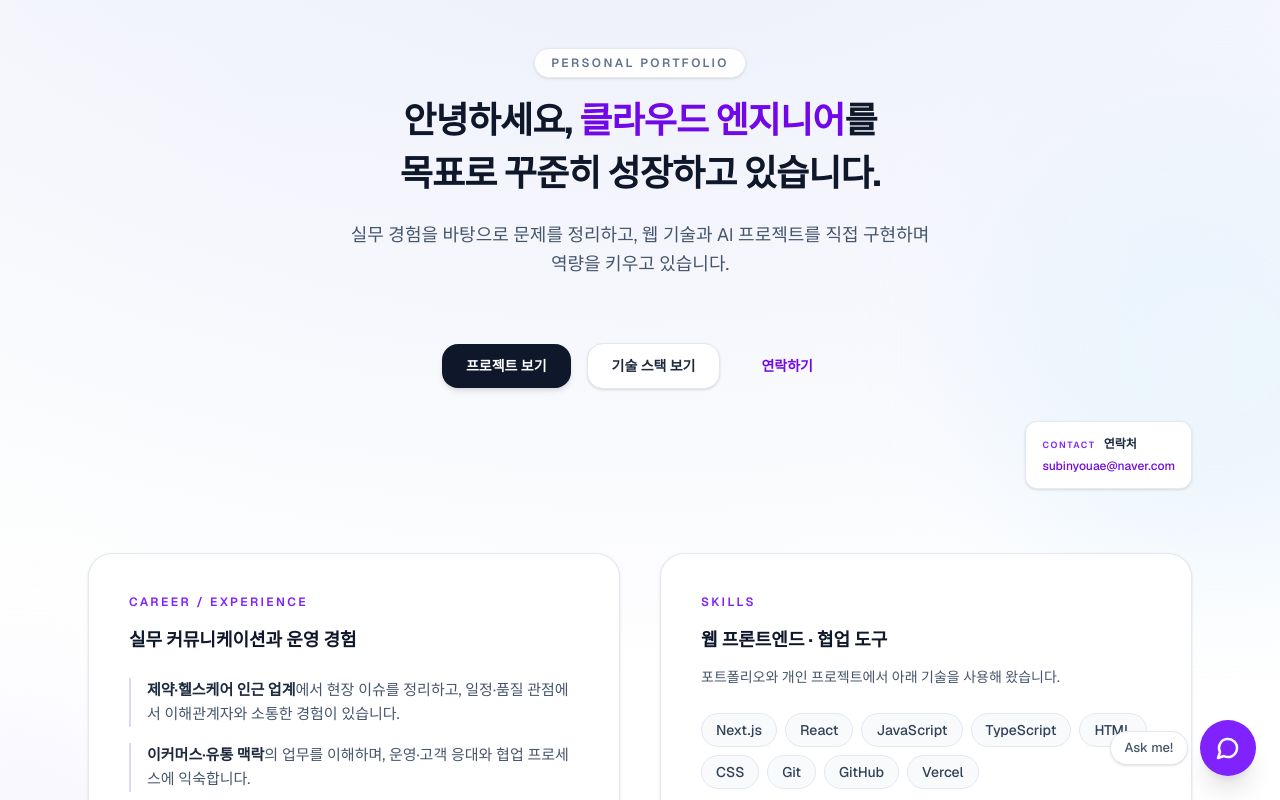
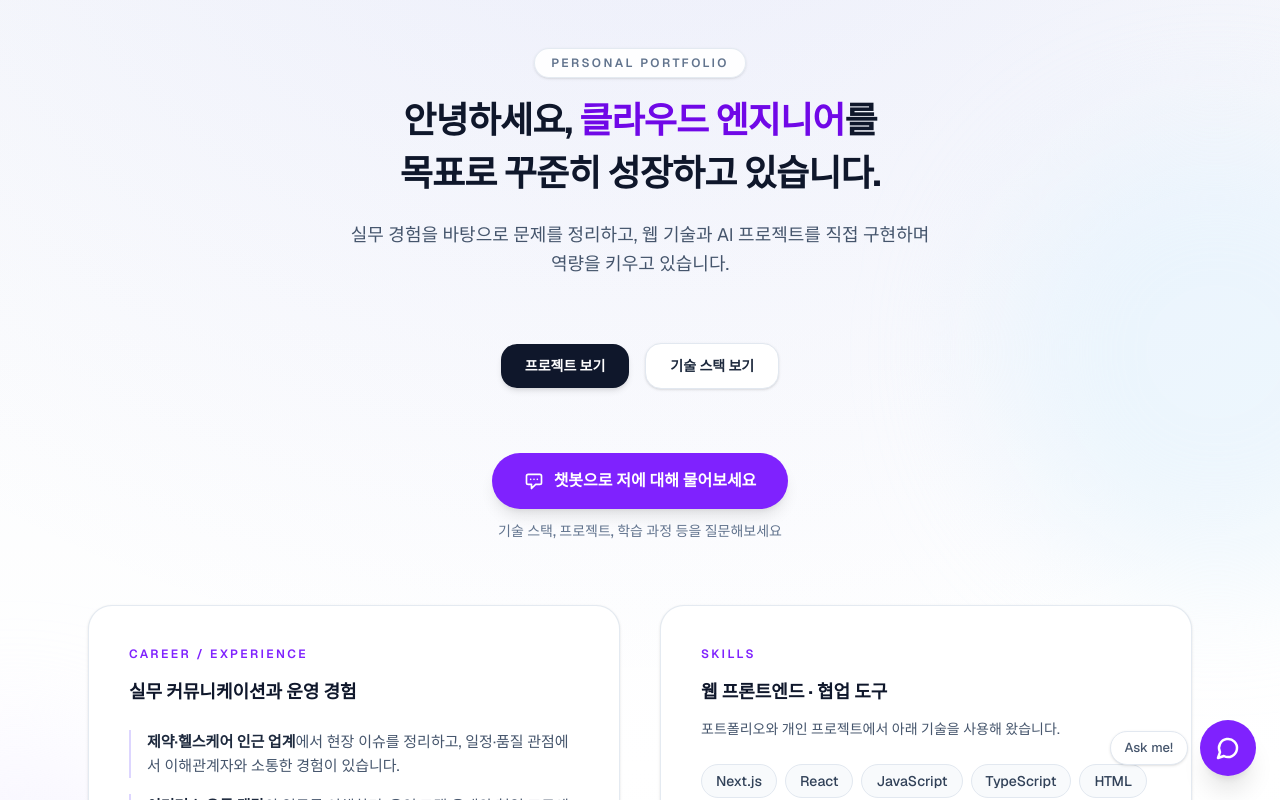
Before and after one commit to Journey910/next-test, a Next.js app: page / in a window 1280 px wide. Shown: the top 800 px of the page. Built offline with nearby package versions, Linux system fonts and the light colour scheme.

Commit message:
챗봇 멘트 수정정

```diff
--- a/app/page.tsx
+++ b/app/page.tsx
@@ -128,33 +128,21 @@ export default function Home() {
             >
               기술 스택 보기
             </a>
-            <a
-              href="#contact"
-              className="inline-flex rounded-2xl border border-transparent px-6 py-3 text-sm font-semibold text-violet-700 underline-offset-4 transition hover:underline"
+          </nav>
+
+          <div className="mt-8 flex flex-col items-center justify-center">
+            <button
+              onClick={() => setIsChatOpen(true)}
+              className="group relative inline-flex items-center justify-center gap-2.5 rounded-full bg-violet-600 px-6 py-3.5 sm:px-8 sm:py-4 text-sm sm:text-base font-semibold text-white shadow-lg transition-all duration-300 hover:-translate-y-1 hover:bg-violet-700 hover:shadow-violet-500/30 focus:outline-none focus:ring-4 focus:ring-violet-500/30"
             >
-              연락하기
-            </a>
-          </nav>
-          <div
-            id="contact"
-            className="scroll-mt-24 flex w-full justify-center lg:justify-end"
-          >
-            <div className="shrink-0 rounded-xl border border-slate-200/90 bg-white px-4 py-3 shadow-sm sm:max-w-xs sm:px-4 sm:py-3.5">
-              <div className="flex flex-wrap items-baseline gap-x-2 gap-y-0.5">
-                <span className="text-[9px] font-semibold uppercase tracking-[0.18em] text-violet-600">
-                  Contact
-                </span>
-                <span className="text-xs font-semibold text-slate-800">
-                  연락처
-                </span>
-              </div>
-              <a
-                href="mailto:subinyouae@naver.com"
-                className="mt-1.5 block break-all text-xs font-medium text-violet-700 underline-offset-2 transition hover:underline"
-              >
-                subinyouae@naver.com
-              </a>
-            </div>
+              <svg className="h-5 w-5 transition-transform group-hover:scale-110" fill="none" viewBox="0 0 24 24" stroke="currentColor" strokeWidth="2">
+                <path strokeLinecap="round" strokeLinejoin="round" d="M8 10h.01M12 10h.01M16 10h.01M9 16H5a2 2 0 01-2-2V6a2 2 0 012-2h14a2 2 0 012 2v8a2 2 0 01-2 2h-5l-5 5v-5z" />
+              </svg>
+              <span>챗봇으로 저에 대해 물어보세요</span>
+            </button>
+            <p className="mt-3 text-xs sm:text-sm font-medium text-slate-500">
+              기술 스택, 프로젝트, 학습 과정 등을 질문해보세요
+            </p>
           </div>
         </div>
 
@@ -273,11 +261,18 @@ export default function Home() {
         <p>© {new Date().getFullYear()} 김지현 · 개인 포트폴리오</p>
       </footer>
 
+      {/* Dim Overlay when chat is open */}
+      <div
+        className={`fixed inset-0 z-40 bg-slate-900/40 backdrop-blur-sm transition-all duration-300 ${isChatOpen ? "opacity-100 visible" : "opacity-0 invisible"}`}
+        onClick={() => setIsChatOpen(false)}
+        aria-hidden="true"
+      />
+
       {/* Floating Chat Widget */}
-      <div className="fixed bottom-6 right-6 z-50 flex flex-col items-end">
+      <div className="fixed bottom-4 right-4 z-50 flex flex-col items-end sm:bottom-6 sm:right-6">
         {/* Chat Window */}
         {isChatOpen && (
-          <div className="mb-4 flex w-[90vw] max-w-[360px] flex-col overflow-hidden rounded-2xl border border-slate-200 bg-white shadow-2xl sm:max-w-sm h-[500px] max-h-[75vh] animate-[slideUp_0.2s_ease-out]">
+          <div className="mb-4 flex w-[calc(100vw-2rem)] max-w-[380px] flex-col overflow-hidden rounded-2xl border border-slate-200 bg-white shadow-2xl sm:w-[380px] h-[500px] max-h-[calc(100vh-8rem)] sm:max-h-[75vh] animate-[slideUp_0.2s_ease-out] origin-bottom-right">
             {/* Header */}
             <div className="flex items-center justify-between border-b border-slate-100 bg-slate-50/50 px-4 py-3">
               <div>
```
